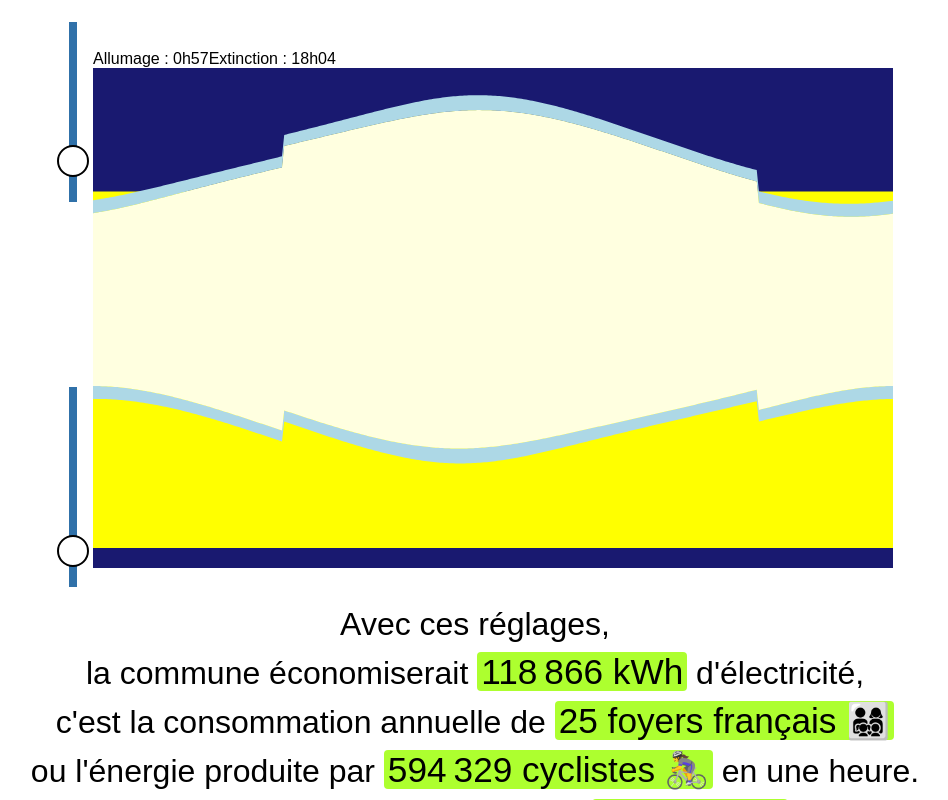
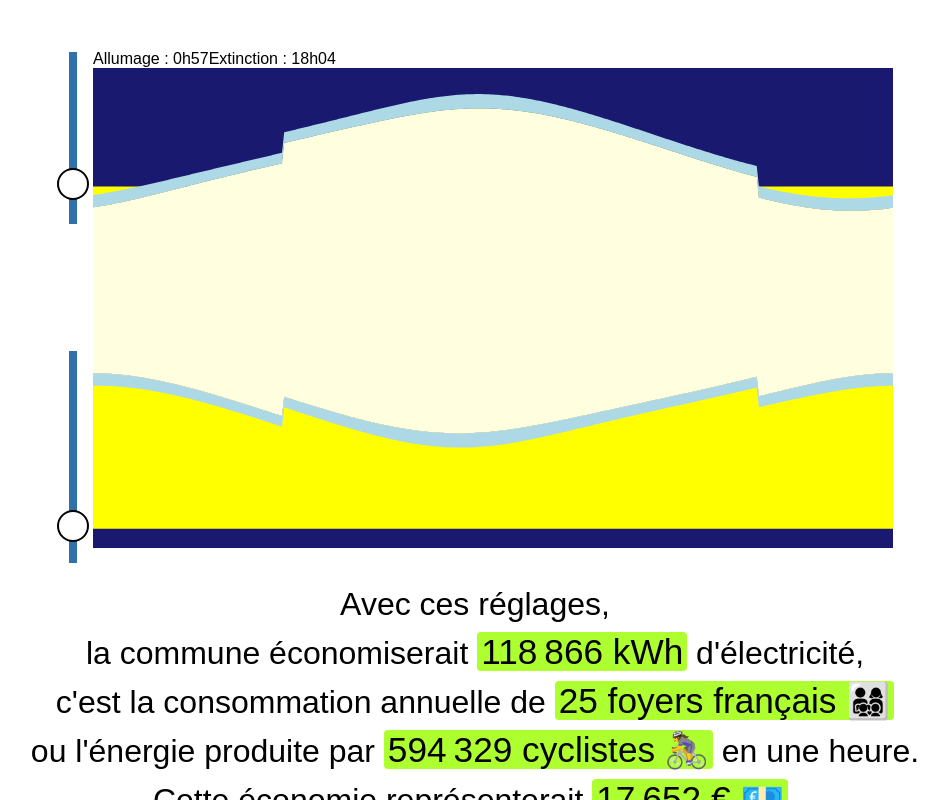
Before and after one commit to nop00/sunset, a React (Vite) app: page / in a window 1280 px wide. Shown: the top 800 px of the page, without its empty margins (165-1113 px from the left). Built offline with nearby package versions, Linux system fonts and the light colour scheme.

Commit message:
Correction des périodes d'éclairage et de la position des sliders

```diff
--- a/src/App.tsx
+++ b/src/App.tsx
@@ -27,21 +27,22 @@ const GlobalStyle = createGlobalStyle`
   }
 `;
 
-const SliderOn = styled(VerticalRangeSlider)`
+const SliderMorning = styled(VerticalRangeSlider)`
   position: absolute;
   left: 0;
-  bottom: -69px;
+  bottom: -77px;
 `;
 
-const SliderOff = styled(VerticalRangeSlider)`
+const SliderEvening = styled(VerticalRangeSlider)`
   position: absolute;
   left: 0;
-  top: -16px;
+  top: 6px;
 `;
 
 const EphemerisContainer = styled.div`
-  width: 800px;
-  height: 500px;
+  width: 100%;
+  max-width: 800px;
+  height: 480px;
   position: relative;
   margin: 50px auto;
   padding-left: 36px;
@@ -75,19 +76,19 @@ export default () => {
     <>
       <GlobalStyle />
       <EphemerisContainer>
-        <SliderOn
+        <SliderMorning
           from={minOnTime}
           to={maxOnTime}
           value={lightsOnTime}
-          height={200}
+          height={180}
           onChange={setLightsOnTime}
         />
         Allumage : {readableTime(lightsOnTime)}
-        <SliderOff
+        <SliderEvening
           from={minOffTime}
           to={maxOffTime}
           value={lightsOffTime}
-          height={180}
+          height={140}
           onChange={setLightsOffTime}
         />
         Extinction : {readableTime(lightsOffTime)}
--- a/src/components/ephemeris/index.tsx
+++ b/src/components/ephemeris/index.tsx
@@ -18,8 +18,8 @@ const NATURAL_AREAS: { from: Moment; to: Moment; color: string }[] = [
 export const Ephemeris = ({ data, lightsOnTime, lightsOffTime }: Props) => {
   const areasWithLighting = [
     { from: 0, to: DAY_DURATION, color: "midnightblue" },
-    { from: lightsOnTime, to: "sunset" as Moment, color: "yellow" },
-    { from: "sunrise" as Moment, to: lightsOffTime, color: "yellow" },
+    { from: lightsOnTime, to: "sunrise" as Moment, color: "yellow" },
+    { from: "sunset" as Moment, to: lightsOffTime, color: "yellow" },
     ...NATURAL_AREAS
   ];
 
--- a/src/components/vertical-range-slider/index.tsx
+++ b/src/components/vertical-range-slider/index.tsx
@@ -19,7 +19,7 @@ const thumbBg = "#FFF";
 const Wrapper = styled.div<{ $height: number }>`
   display: inline-block;
   width: 32px;
-  height: ${props => props.$height};
+  height: ${props => props.$height}px;
   padding: 0;
 `;
 
@@ -105,23 +105,25 @@ export const VerticalRangeSlider = ({
   from,
   to,
   value,
-  height,
+  height = 150,
   onChange,
   className
 }: Props) => {
+  // Height must include thumb size
+  const _height = height + 32;
   const onSlide = ({ target: { value } }: { target: { value: string } }) => {
     onChange(parseInt(value));
   };
 
   return (
-    <Wrapper className={className} $height={height}>
+    <Wrapper className={className} $height={_height}>
       <Input
         type="range"
         min={from}
         max={to}
         defaultValue={value}
         step="60"
-        $height={height}
+        $height={_height}
         onChange={onSlide}
       />
     </Wrapper>
```
